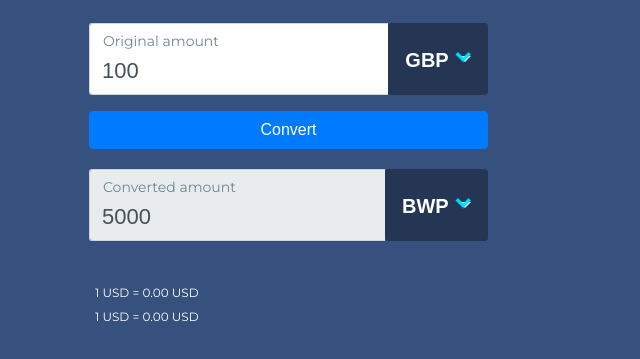
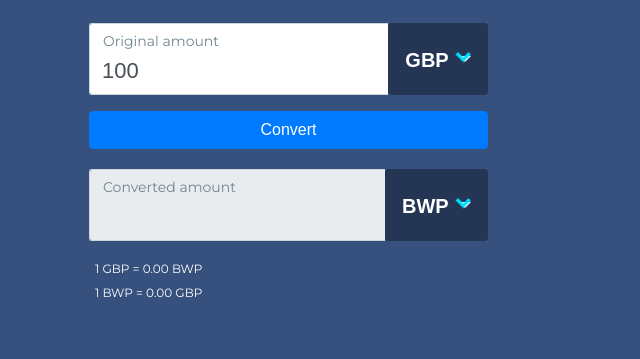
Before and after one commit to konqa/currency-converter, a website: page index.html in a window 1280 px wide. Shown: the part 165-524 px from the top of the page, without its empty margins (266-906 px from the left). Drawn offline with nearby package versions, Linux system fonts and the light colour scheme; no server answers.

Commit message:
Advances and submits current draft

```diff
--- a/index.html
+++ b/index.html
@@ -136,16 +136,7 @@
 
 			</form>
 
-			<div class="rate rateMargin">1
-				<span class="rateCurrency1ID">USD</span> =
-				<span class="rateCurrency1Rate">0.00</span>
-				<span class="rateCurrency2ID">USD</span>
-			</div>
-			<div class="rate">1
-				<span class="rateCurrency2ID">USD</span> =
-				<span class="rateCurrency2Rate">0.00</span>
-				<span class="rateCurrency1ID">USD</span>
-			</div>
+			<div id="footer"></div>
 
 	</div>
 	<script src="https://code.jquery.com/jquery-3.2.1.slim.min.js" integrity="sha384-KJ3o2DKtIkvYIK3UENzmM7KCkRr/rE9/Qpg6aAZGJwFDMVNA/GpGFF93hXpG5KkN" crossorigin="anonymous"></script>
--- a/js/db.js
+++ b/js/db.js
@@ -11,7 +11,7 @@ const dbPromise = db.open('currencies', 1, upgradeDb => {
   }
 });
 
-export default class database {
+export default class odatabase {
   static getCurrencies(key) {
     return dbPromise.then(db => {
         if (!db) return;
--- a/js/process.js
+++ b/js/process.js
@@ -93,9 +93,9 @@ get('https://free.currencyconverterapi.com/api/v5/convert?q=' + currencyPair)
 
 get('https://free.currencyconverterapi.com/api/v5/countries')
   .then(function (response) {
-    // console.log('Countries response', response.results);
-    console.log('Countries response', response.results.AE.currencyId);
-    console.log('Countries response', response.results.AE.currencyName);
+    // // console.log('Countries response', response.results);
+    // console.log('Countries response', response.results.AE.currencyId);
+    // console.log('Countries response', response.results.AE.currencyName);
 
     // console.log('ID test', document.querySelectorAll('*[id]'));
 
@@ -117,10 +117,22 @@ get('https://free.currencyconverterapi.com/api/v5/countries')
   })
 
 
-
+let footer = `<div class="rate">1
+<span class="rateCurrency2ID">${rateCurrency1ID}</span> =
+<span class="rateCurrency2Rate">0.00</span>
+<span class="rateCurrency1ID">${rateCurrency2ID}</span>
+</div>
+<div class="rate">1
+<span class="rateCurrency2ID">${rateCurrency2ID}</span> =
+<span class="rateCurrency2Rate">0.00</span>
+<span class="rateCurrency1ID">${rateCurrency1ID}</span>
+</div>`;
 
   let converted_value = document.querySelector('input#rateCurrency2Amount_');
   rateCurrency1ID = document.querySelector('.rateCurrency1ID');
+  let footer_content = document.querySelector('#footer');
 
-  rateCurrency1ID.value = 'RED000';
-  converted_value.value = 5000;
+  // rateCurrency1ID.value = 'RED000';
+  // converted_value.value = 5000;
+
+  footer_content.innerHTML = footer;
```
